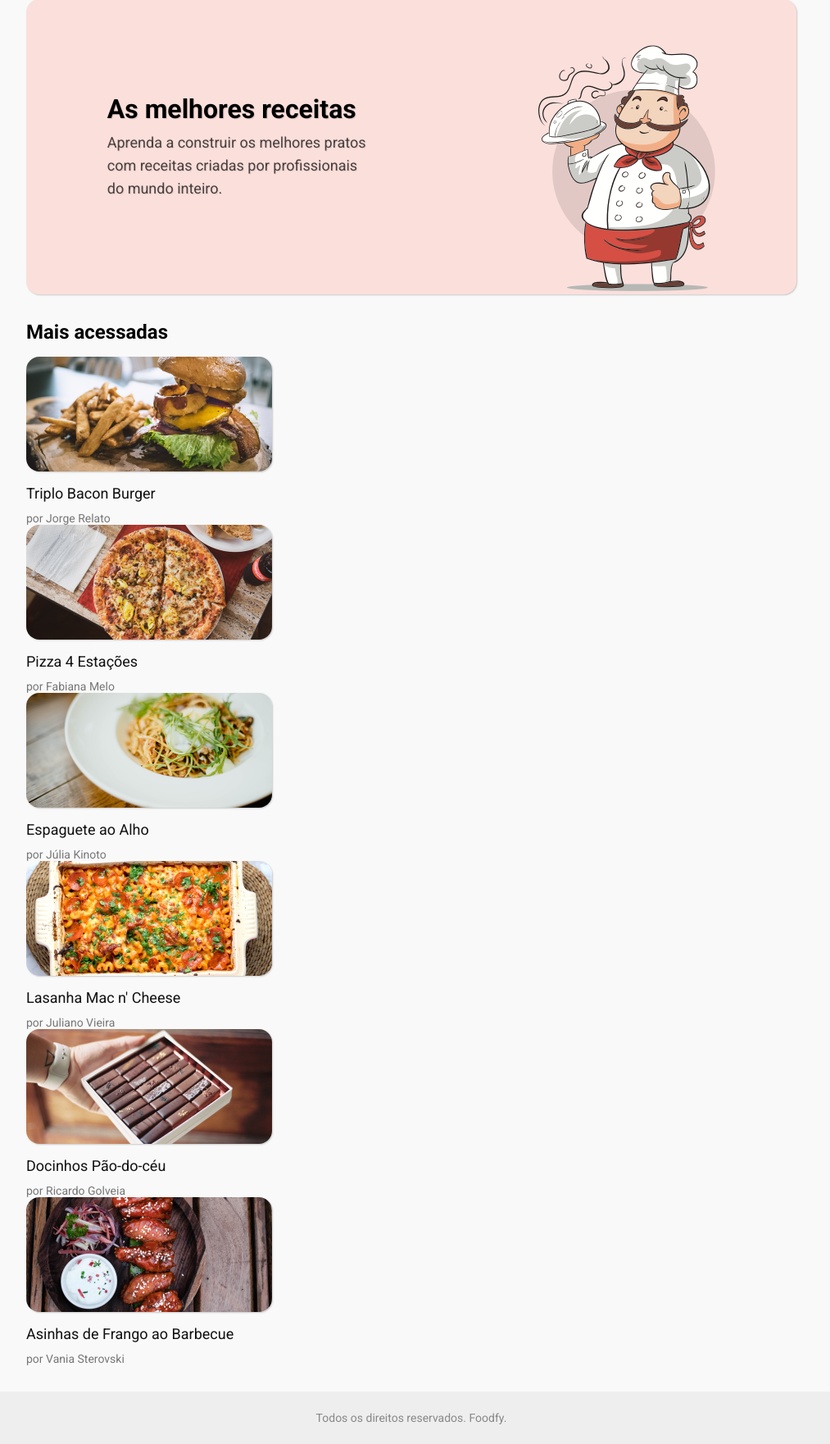
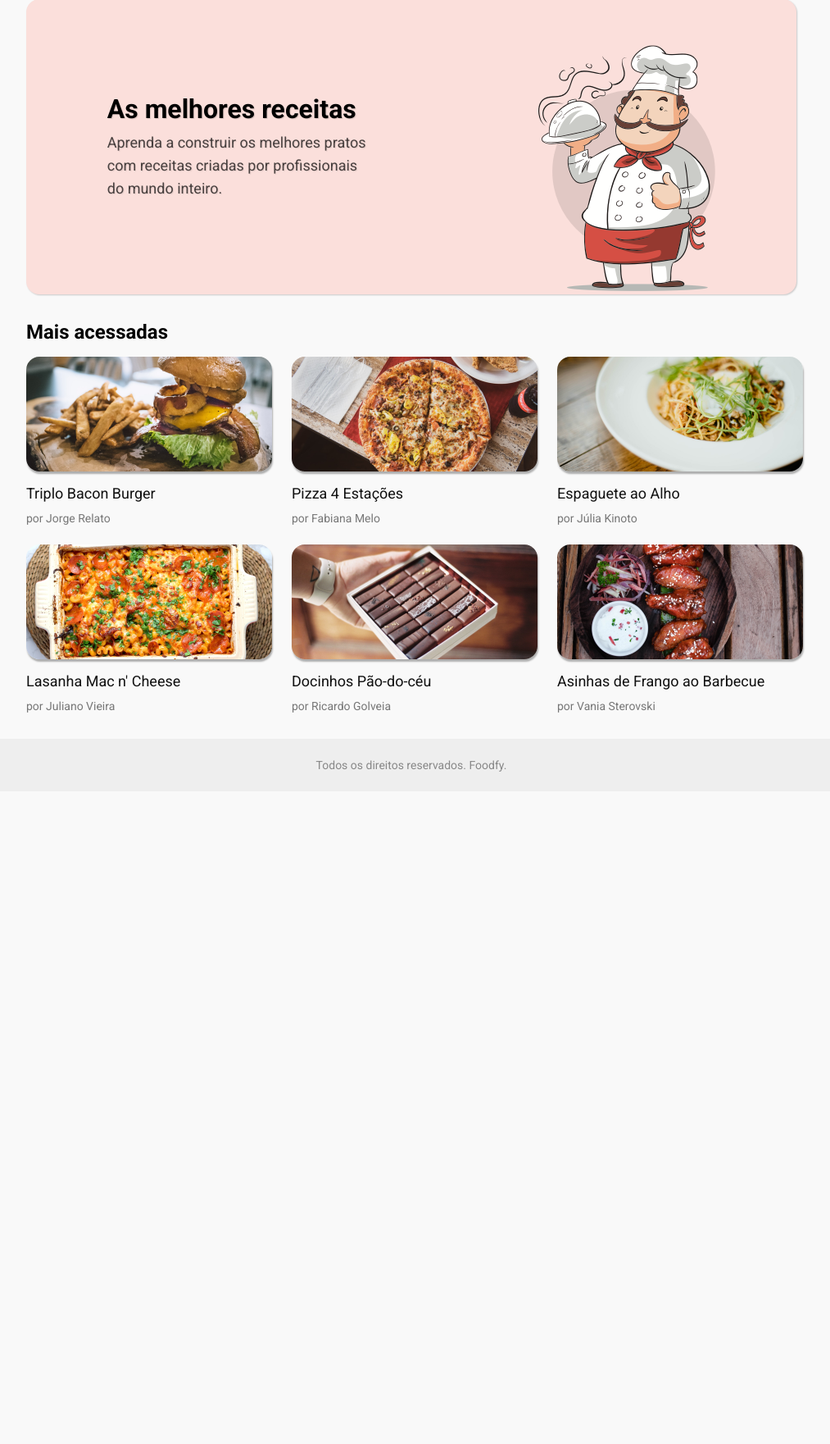
Before and after one commit to alanalv3s/alanalv3s.github.io, a web app: file foodfy/index.html in a window 1280 px wide. Shown: the part 64-1825 px from the top of the page at 82% size, without its empty margins (138-1151 px from the left). After the commit the page ends 1005 px from the top, so only its background shows below. Run offline with its HTML, style and script files only (its server is not run), Linux system fonts and the light colour scheme.

Commit message:
Change on shadows and link to recipes

```diff
--- a/foodfy/index.html
+++ b/foodfy/index.html
@@ -47,9 +47,9 @@
                 <div class="m-title">
                     <h1>Mais acessadas</h1>
                 </div>
-                <div class="r-grid">
 
                 <a href="recipes.html">
+                    <div class=" r-grid">
                         <article class="card">
                             <div class="card-img">
                                 <img src="public/img/burger.png" alt="Triplo Bacon Burger">
@@ -59,8 +59,10 @@
                                 <p>por Jorge Relato</p>
                             </div>
                         </article>
+                </a>
 
-                        <article class="card">
+                <a href="recipes.html">
+                    <article class=" card">
                         <div class="card-img">
                             <img src="public/img/pizza.png" alt="Pizza 4 Estações">
                         </div>
@@ -69,7 +71,9 @@
                             <p>por Fabiana Melo</p>
                         </div>
                     </article>
+                </a>
 
+                <a href="recipes.html">
                     <article class="card">
                         <div class="card-img">
                             <img src="public/img/espaguete.png" alt="Espaguete ao Alho">
@@ -79,7 +83,9 @@
                             <p>por Júlia Kinoto</p>
                         </div>
                     </article>
+                </a>
 
+                <a href="recipes.html">
                     <article class="card">
                         <div class="card-img">
                             <img src="public/img/lasanha.png" alt="Lasanha Mac n' Cheese">
@@ -89,7 +95,9 @@
                             <p>por Juliano Vieira</p>
                         </div>
                     </article>
+                </a>
 
+                <a href="recipes.html">
                     <article class="card">
                         <div class="card-img">
                             <img src="public/img/doce.png" alt="Docinhos Pão-do-céu">
@@ -99,7 +107,7 @@
                             <p>por Ricardo Golveia</p>
                         </div>
                     </article>
-
+                    <a href="recipes.html">
                         <article class="card">
                             <div class="card-img">
                                 <img src="public/img/asinhas.png" alt="Asinhas de Frango ao Barbecue">
--- a/foodfy/public/style.css
+++ b/foodfy/public/style.css
@@ -95,7 +95,7 @@
     width: 300px;
     height: 140px;
     border-radius: 16px;
-    box-shadow: 1px 1px 2px rgba(0, 0, 0, 0.2);
+    box-shadow: 1px 3px 2px rgba(0, 0, 0, 0.3);
 }
 
 .card-content h2 {
@@ -165,6 +165,7 @@
     height: 200px;
     border-radius: 16px;
     margin-top: 32px;
+    box-shadow: 1px 3px 5px rgba(0, 0, 0, 0.4);
 }
 .modal_card-content h2 {
     font-size: 24px;
```
Lines whose indentation alone changed are shown as unchanged.
